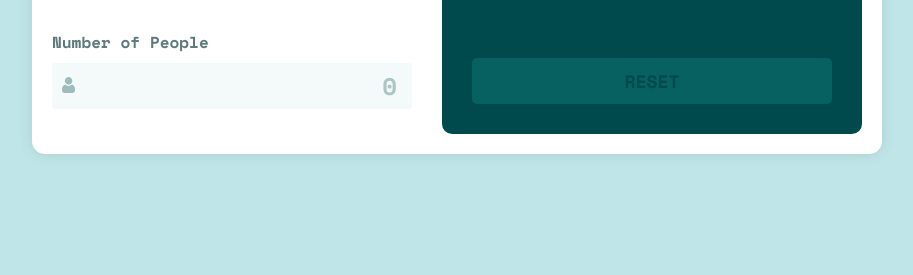
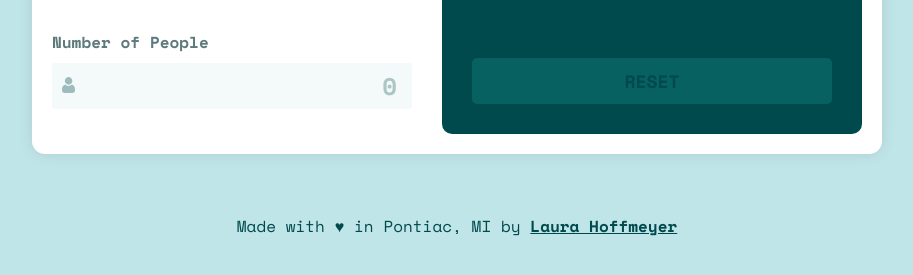
Before and after one commit to laurahoffmeyer/ReactTipCalculator, a React app: page / in a window 1280 px wide. Shown: the part 497-772 px from the top of the page, without its empty margins (183-1096 px from the left). Built offline with nearby package versions, Linux system fonts and the light colour scheme.

Commit message:
adding footer

```diff
--- a/public/index.html
+++ b/public/index.html
@@ -15,7 +15,7 @@
     <link rel="icon" type="image/png" sizes="16x16" href="%PUBLIC_URL%/favicon-16x16.png">
     <link rel="mask-icon" href="%PUBLIC_URL%/safari-pinned-tab.svg" color="#5bbad5">
     <link rel="manifest" href="%PUBLIC_URL%/manifest.json" />
-    <title>React App</title>
+    <title>Laura Hoffmeyer - Tip Calculator App</title>
   </head>
   <body>
     <noscript>You need to enable JavaScript to run this app.</noscript>
--- a/src/componets/App/App.css
+++ b/src/componets/App/App.css
@@ -7,6 +7,19 @@
 header {
   margin-top: 60px;
 }
+footer {
+  color: var(--color-very-dark-cyan);
+  margin-bottom: 50px;
+}
+a {
+  color: var(--color-very-dark-cyan);
+  font-weight: bold;
+  /* text-decoration: none; */
+}
+a:hover {
+  cursor: pointer;
+  color: var(--color-dark-grayish-cyan-1);
+}
 @media only screen and (min-width: 920px) {
     header {
       margin-top: 100px;
--- a/src/componets/App/App.js
+++ b/src/componets/App/App.js
@@ -13,6 +13,7 @@ function App() {
         <img alt="SPLITTER logo" src={logo} />
       </header>
       <Calculator key={calculatorId} resetCalculator={() => setCalculatorId(calculatorId + 1)} />
+      <footer>Made with ♥ in Pontiac, MI by <a target="_blank" href="http://laurahoffmeyer.com">Laura Hoffmeyer</a></footer>
     </div>
   );
 }
```
